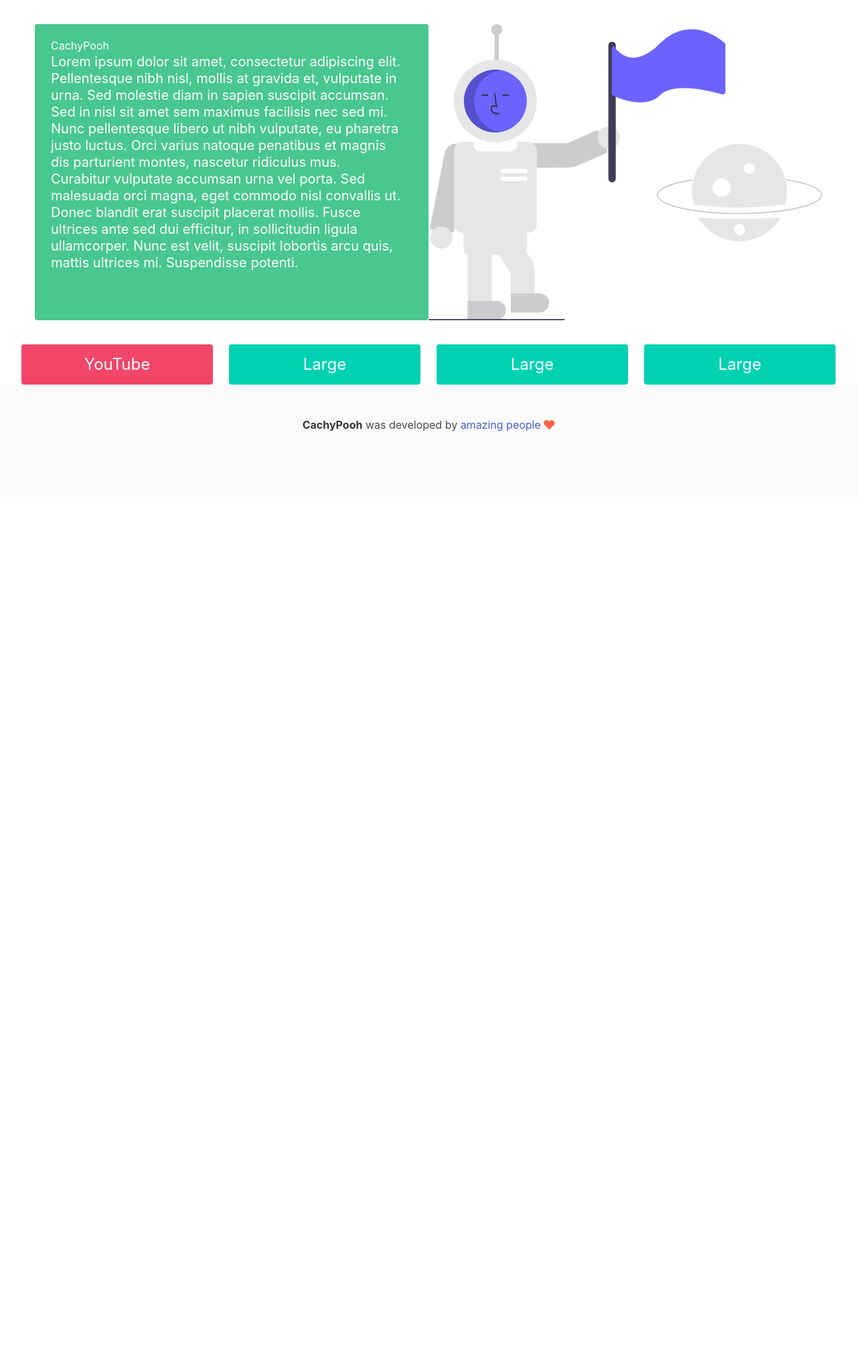
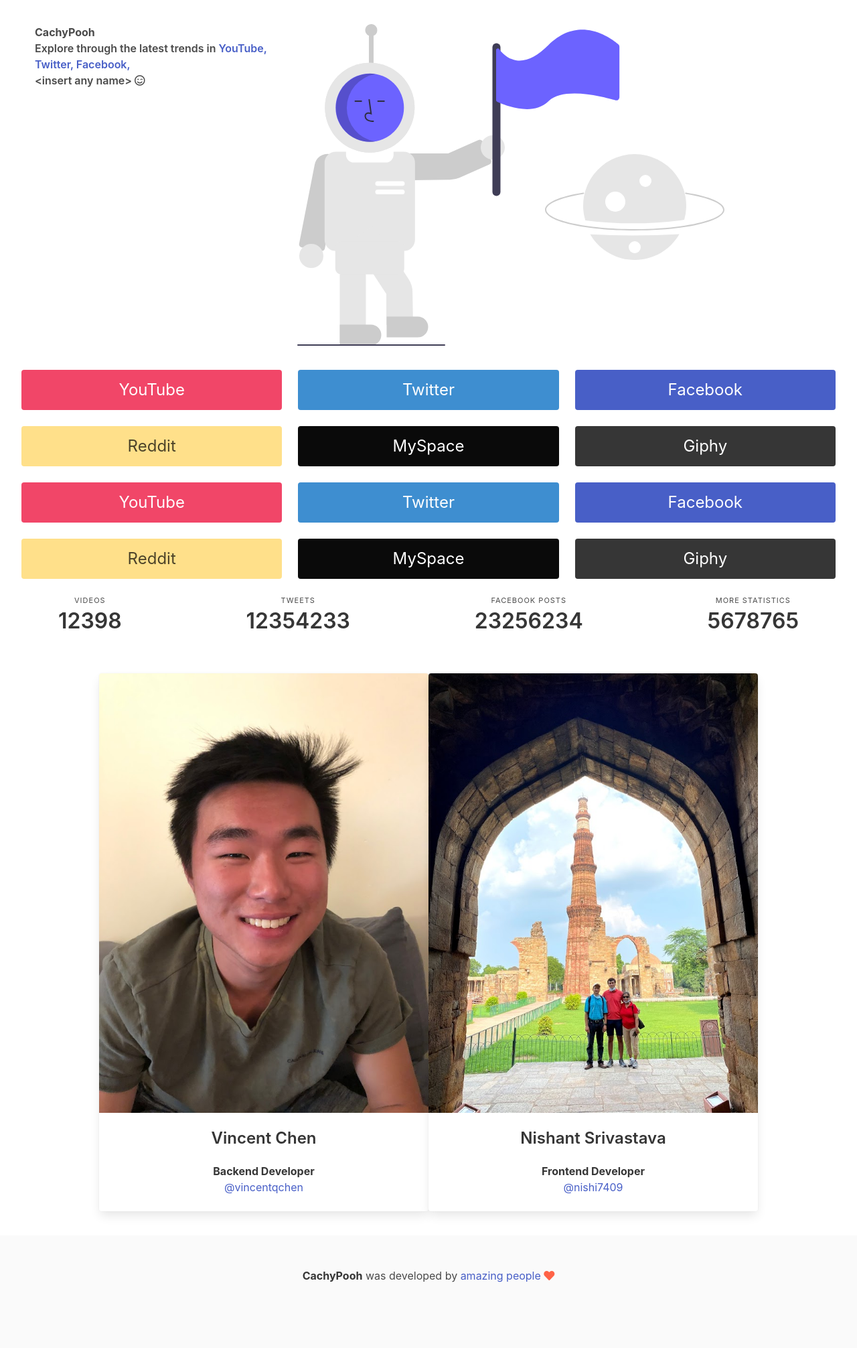
Before and after one commit to Vincentqchen/CachyPooh, a Django app: template CacheDatabase/templates/home.html in a window 1280 px wide. Shown: the part 52-2064 px from the top of the page at 67% size. Before the commit the page ends 696 px from the top, so only its background shows below. Run offline with Django 3.2, Linux system fonts and the light colour scheme; the template is opened without the code that fills it, so the values that code supplies are empty; parts of the project's set-up code (start-up, migrations or seed data) failed here and were passed over; some libraries are stand-ins or nearby versions.

Commit message:
homepage done
:+1:

```diff
--- /dev/null
+++ b/CacheDatabase/static/css/home.css
@@ -0,0 +1,5 @@
+.card {
+    display: flex;
+    flex-direction: column;
+    width: 100%;
+}
--- a/CacheDatabase/templates/home.html
+++ b/CacheDatabase/templates/home.html
@@ -4,18 +4,30 @@
 <!-- put main code here -->
 {% block content %}
 
-<section class="section is-full-fullhd">
+
+<link rel="stylesheet" type="text/css" href="{% static 'css/home.css' %}" />
+
+<!-- top -->
+<section class="section">
     <div class="container">
         <div class="tile is-ancestor">
-            <div class="tile is-6">
-                <article class="tile is-child notification is-success">
-                    <p class="is-size-1-fullhd">CachyPooh</p>
-                    <p class="subtitle">Lorem ipsum dolor sit amet, consectetur adipiscing elit. Pellentesque nibh nisl, mollis at gravida et, vulputate in
-                    urna. Sed molestie diam in sapien suscipit accumsan. Sed in nisl sit amet sem maximus facilisis nec sed mi. Nunc
-                    pellentesque libero ut nibh vulputate, eu pharetra justo luctus. Orci varius natoque penatibus et magnis dis parturient
-                    montes, nascetur ridiculus mus. Curabitur vulputate accumsan urna vel porta. Sed malesuada orci magna, eget commodo nisl
-                    convallis ut. Donec blandit erat suscipit placerat mollis. Fusce ultrices ante sed dui efficitur, in sollicitudin ligula
-                    ullamcorper. Nunc est velit, suscipit lobortis arcu quis, mattis ultrices mi. Suspendisse potenti.</p>
+            <div class="tile is-4">
+                <article class="tile is-child ">
+                    <p class="is-size-1-fullhd has-text-weight-bold	">CachyPooh</p>
+                    <p class="is-size-4-fullhd has-text-weight-semibold	">
+                        Explore through the latest trends in
+                        <a href="https://www.youtube.com">
+                            YouTube,
+                        </a>
+                        <a href="https://www.twitter.com">
+                            Twitter,
+                        </a>
+                        <a href="https://www.facebook.com">
+                            Facebook,
+                        </a>
+                        <br>
+                        &lt;insert any name&gt; <i class="far fa-smile-wink"></i>
+                    </p>
                 </article>
             </div>
             <div class="tile">
@@ -25,21 +37,132 @@
     </div>
 </section>
 
+<!-- middle -->
 <div class="container is-fluid">
     <div class="columns is-one-third">
         <div class="column">
             <button class="button is-large is-fullwidth is-danger">YouTube</button>
         </div>
         <div class="column">
-            <button class="button is-large is-fullwidth is-primary">Large</button>
+            <button class="button is-large is-fullwidth is-info">Twitter</button>
         </div>
         <div class="column">
-            <button class="button is-large is-fullwidth is-primary">Large</button>
+            <button class="button is-large is-fullwidth is-link">Facebook</button>
+        </div>
+    </div>
+    <div class="columns is-one-third">
+        <div class="column">
+            <button class="button is-large is-fullwidth is-warning">Reddit</button>
         </div>
         <div class="column">
-            <button class="button is-large is-fullwidth is-primary">Large</button>
+            <button class="button is-large is-fullwidth is-black">MySpace</button>
+        </div>
+        <div class="column">
+            <button class="button is-large is-fullwidth is-dark">Giphy</button>
+        </div>
+    </div>
+    <div class="columns is-one-third">
+        <div class="column">
+            <button class="button is-large is-fullwidth is-danger">YouTube</button>
+        </div>
+        <div class="column">
+            <button class="button is-large is-fullwidth is-info">Twitter</button>
+        </div>
+        <div class="column">
+            <button class="button is-large is-fullwidth is-link">Facebook</button>
+        </div>
+    </div>
+    <div class="columns is-one-third">
+        <div class="column">
+            <button class="button is-large is-fullwidth is-warning">Reddit</button>
+        </div>
+        <div class="column">
+            <button class="button is-large is-fullwidth is-black">MySpace</button>
+        </div>
+        <div class="column">
+            <button class="button is-large is-fullwidth is-dark">Giphy</button>
         </div>
     </div>
 </div>
+<br>
 
+<nav class="level is-mobile">
+    <div class="level-item has-text-centered">
+        <div>
+            <p class="heading">Videos</p>
+            <p class="title">12398</p>
+        </div>
+    </div>
+    <div class="level-item has-text-centered">
+        <div>
+            <p class="heading">Tweets</p>
+            <p class="title">12354233</p>
+        </div>
+    </div>
+    <div class="level-item has-text-centered">
+        <div>
+            <p class="heading">Facebook Posts</p>
+            <p class="title">23256234</p>
+        </div>
+    </div>
+    <div class="level-item has-text-centered">
+        <div>
+            <p class="heading">More Statistics</p>
+            <p class="title">5678765</p>
+        </div>
+    </div>
+</nav>
+
+<!-- bottom -->
+<section class="section" id="contributors">
+    <div class="container is-max-desktop">
+        <div class="tile is-ancestor">
+            <!-- vincent -->
+            <div class="tile is-half">
+                <div class="card">
+                    <div class="card-image">
+                        <figure class="image">
+                            <img src="static/img/vincent.jpeg" alt="Placeholder image">
+                        </figure>
+                    </div>
+                    <div class="card-content has-text-centered	">
+                        <div class="media">
+                            <div class="media-content">
+                                <p class="title is-4">Vincent Chen</p>
+                            </div>
+                        </div>
+                        <div class="content">
+                            <strong>Backend Developer</strong>
+                            <br>
+                            <a href="http://github.com/vincentqchen">@vincentqchen</a>
+                        </div>
+                    </div>
+                </div>
+            </div>
+
+            <div class="tile is-half">
+                <div class="card">
+                    <div class="card-image">
+                        <figure class="image">
+                            <img src="static/img/nishant.jpg"
+                                alt="Placeholder image">
+                        </figure>
+                    </div>
+                    <div class="card-content has-text-centered	">
+                        <div class="media">
+                            <div class="media-content">
+                                <p class="title is-4">Nishant Srivastava</p>
+                            </div>
+                        </div>
+                        <div class="content">
+                            <strong>Frontend Developer</strong>
+                            <br>
+                            <a href="http://github.com/nishi7409">@nishi7409</a>
+                        </div>
+                    </div>
+                </div>
+            </div>
+        </div>
+    </div>
+</section>
 {% endblock %}
```
Also changed, not shown: CacheDatabase/static/img/nishant.JPG (added), CacheDatabase/static/img/vincent.jpeg (added), CacheDatabase/static/img/vincent.jpg (added).
